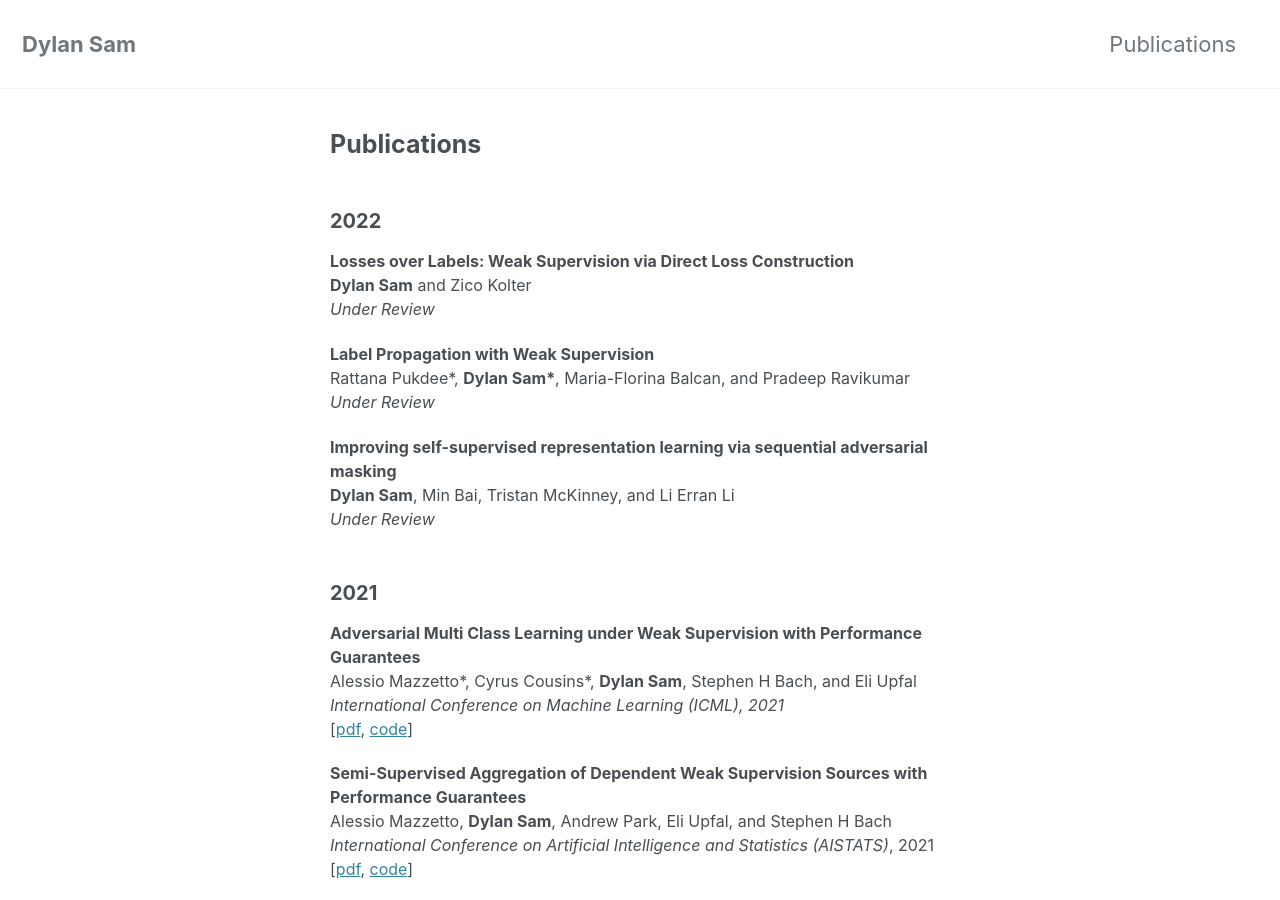
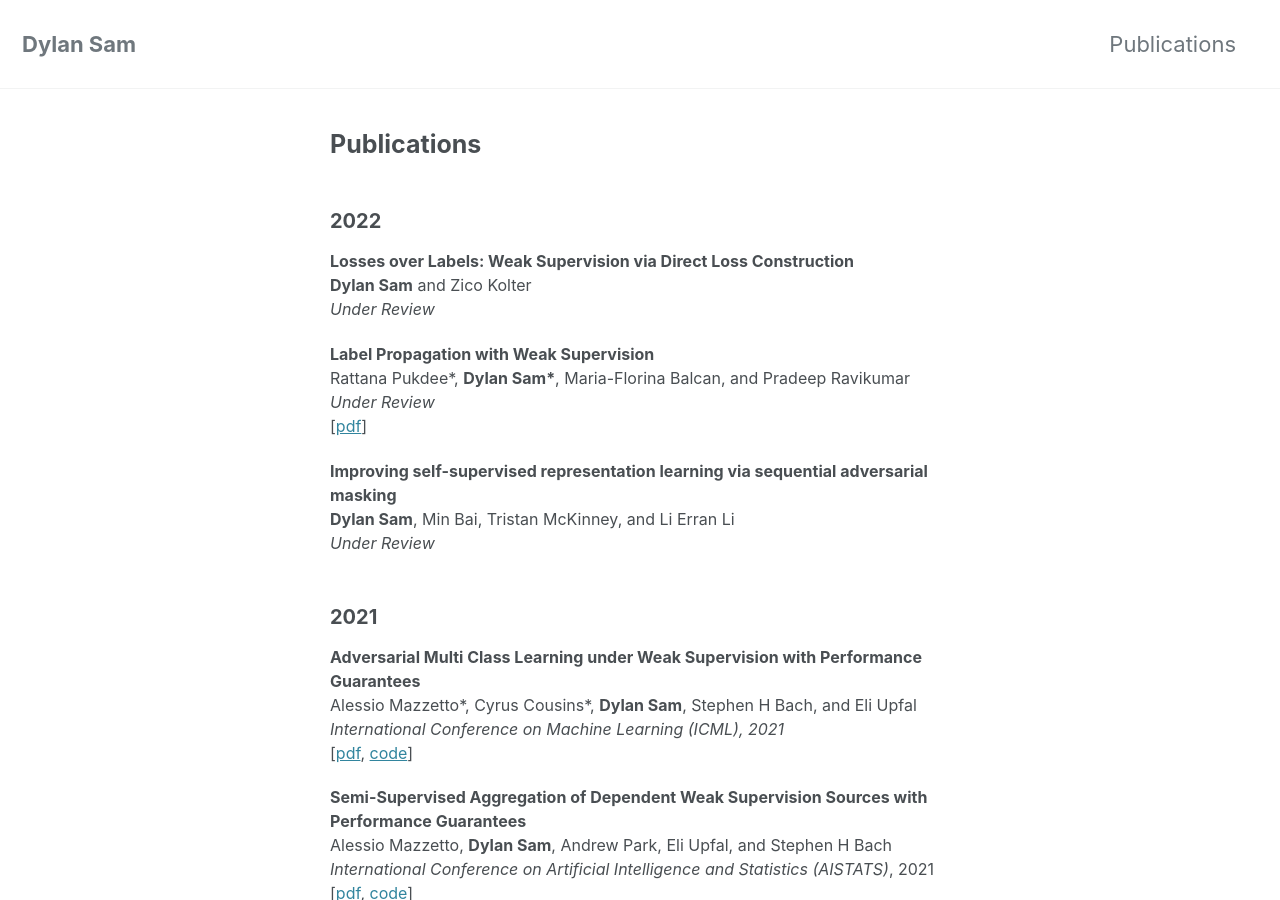
Before and after one commit to dsam99/dsam99.github.io, a Jekyll site: the page built from publications.md, in a window 1280 px wide and 900 px high. Built offline with Jekyll 4.4.1, drawn with Linux system fonts in a browser that asks for light colours; cached includes are drawn as plain includes; nearby versions of some CDN libraries; a style sheet for code colours, icons or effects is not loaded.

Commit message:
adding alpa link

```diff
--- a/_layouts/publications.html
+++ b/_layouts/publications.html
@@ -16,7 +16,8 @@ author_profile: false
 
 			<p class="title"> <b>Label Propagation with Weak Supervision </b><br>
 				Rattana Pukdee*, <strong>Dylan Sam*</strong>, Maria-Florina Balcan, and Pradeep Ravikumar<br>
-				<i>Under Review</i>
+				<i>Under Review</i> <br>
+				[<a href="https://arxiv.org/abs/2210.03594" target="_blank">pdf</a>]
 			</p>
 
 
```
